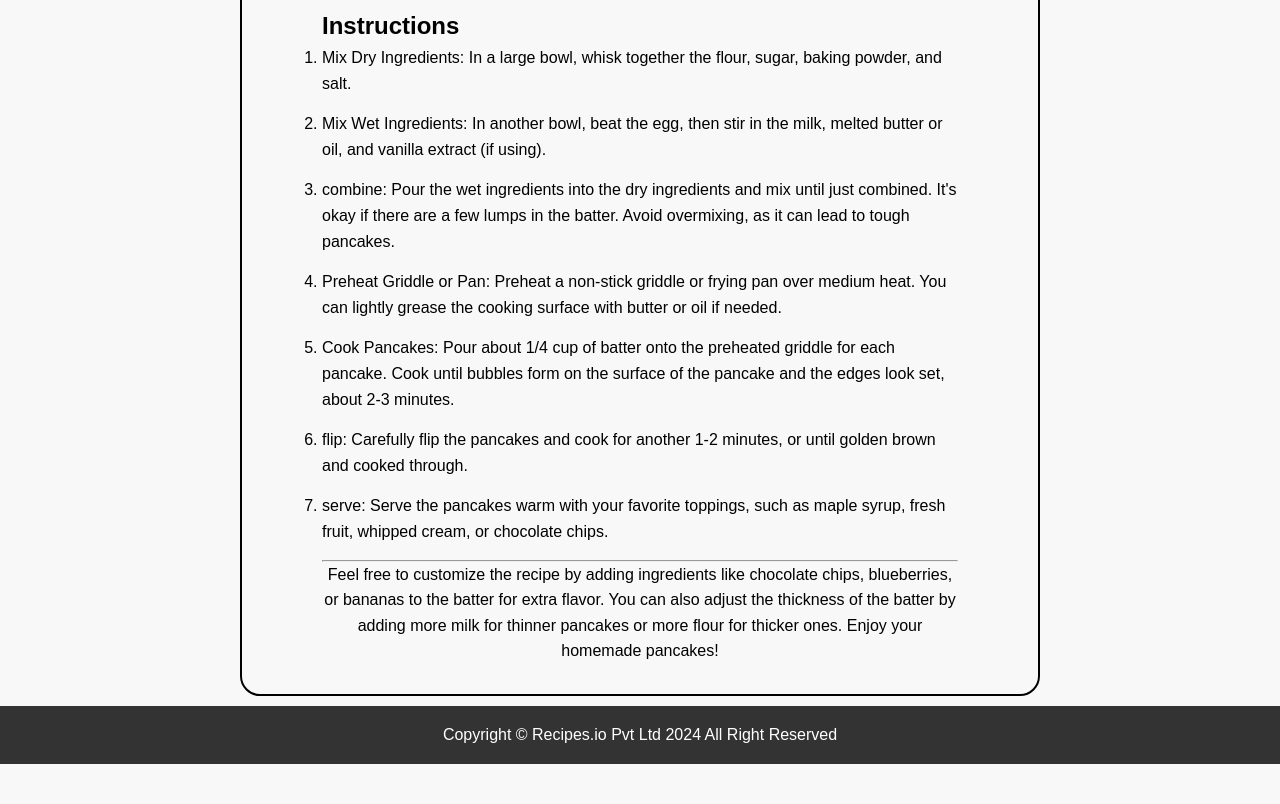
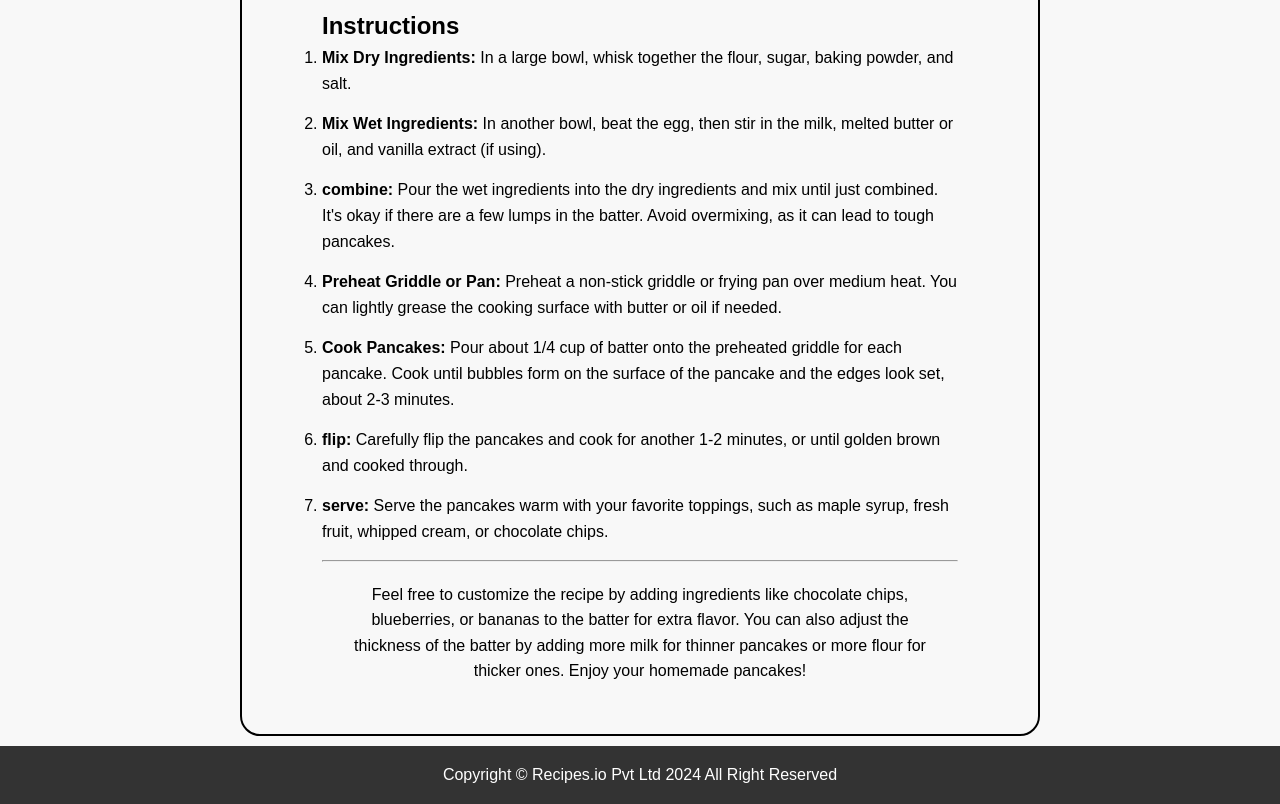
Before and after one commit to Saikatrana20/saikat-recipes, a plain HTML site: page recipes/pancake recipe.html in a window 1280 px wide. Shown: the part 1107-1911 px from the top of the page. Before the commit the page ends 1871 px from the top, so only its background shows below. Drawn offline with Linux system fonts and the light colour scheme.

Commit message:
Add files via upload

```diff
--- a/styles/recipe.css
+++ b/styles/recipe.css
@@ -119,6 +119,9 @@ h1 {
 
 
 }
+span{
+    font-weight: 650;
+}
 
 .ingredients {
     margin: auto;
@@ -132,6 +135,10 @@ h1 {
 .instructions li {
     margin-bottom: 15px;
 
+}
+.aditional{
+    font-weight: 250;
+    padding: 20px;
 }
 
 
--- a/styles/style.css
+++ b/styles/style.css
@@ -141,7 +141,7 @@ nav {
     margin: 0 auto;
     display: grid;
     grid-template-columns: repeat(auto-fit, minmax(250px, 1fr));
-    column-gap: 10px;
+    column-gap: 30px;
 }
 
 .recipe-card {
```
